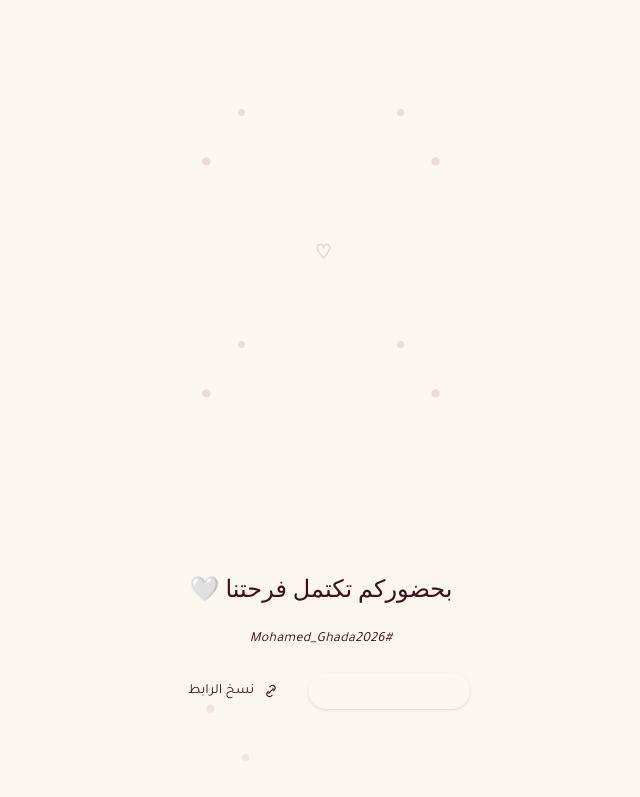
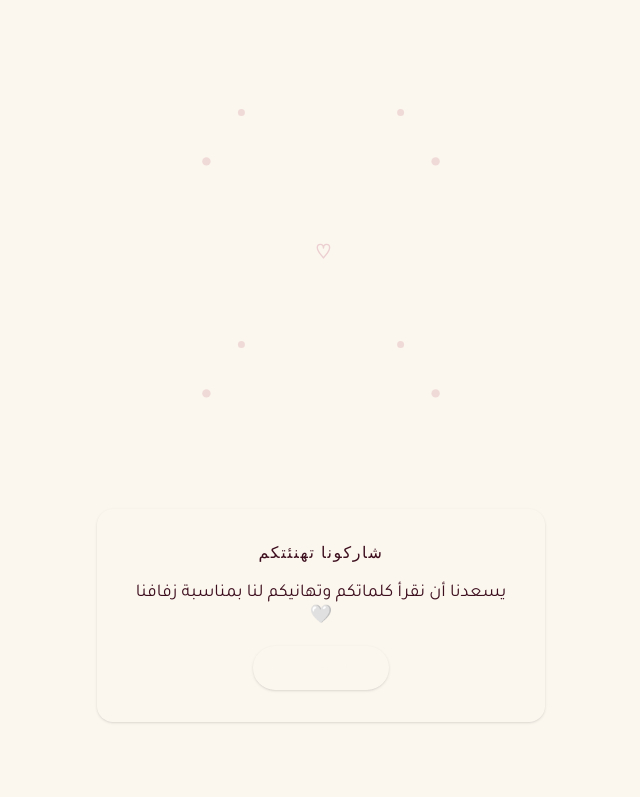
Before and after one commit to mahmoud-codeee/bride, a React (Vite) app: page / in a window 1280 px wide. Shown: the part 2000-2797 px from the top of the page, without its empty margins (319-959 px from the left). Before the commit the page ends 2773 px from the top, so only its background shows below. Built offline with nearby package versions, Linux system fonts and the light colour scheme; a web font is replaced by a local one.

Commit message:
Add Guest Wishes section with Google Form link

```diff
--- a/src/App.tsx
+++ b/src/App.tsx
@@ -7,6 +7,7 @@ import Details from "./components/Details";
 import AddToCalendar from "./components/AddToCalendar";
 import DressCode from "./components/DressCode";
 import Couple from "./components/Couple";
+import GuestWishes from "./components/GuestWishes";
 import Footer from "./components/Footer";
 
 function App() {
@@ -24,6 +25,7 @@ function App() {
         <AddToCalendar />
         <DressCode />
         <Couple />
+        <GuestWishes />
         <Footer />
       </div>
     </LanguageProvider>
--- /dev/null
+++ b/src/components/GuestWishes.tsx
@@ -0,0 +1,47 @@
+import { motion } from "framer-motion";
+import { useLanguage } from "../context/LanguageContext";
+
+export default function GuestWishes() {
+  const { t } = useLanguage();
+
+  return (
+    <section className="px-6 pb-16 flex flex-col items-center">
+      <motion.div
+        initial={{ opacity: 0, y: 24 }}
+        whileInView={{ opacity: 1, y: 0 }}
+        viewport={{ once: true, amount: 0.4 }}
+        transition={{ duration: 0.7, ease: "easeOut" }}
+        className="flex flex-col items-center gap-4 rounded-2xl px-8 py-8 w-full sm:w-auto sm:max-w-md shadow-sm text-center"
+        style={{
+          backgroundColor: "var(--color-ivory-dark)",
+          border: "1px solid var(--color-gold-light)",
+        }}
+      >
+        <span
+          className={`${t.meta.fontHeading} text-sm sm:text-base tracking-widest`}
+          style={{ color: "var(--color-gold)" }}
+        >
+          {t.wishes.title}
+        </span>
+        <span
+          className={`${t.meta.fontBody} text-base sm:text-lg leading-snug`}
+          style={{ color: "var(--color-wine-dark)" }}
+        >
+          {t.wishes.note}
+        </span>
+        <a
+          href={t.wishes.formUrl}
+          target="_blank"
+          rel="noopener noreferrer"
+          className={`${t.meta.fontBody} rounded-full px-6 py-2.5 text-sm sm:text-base shadow-sm transition-transform hover:scale-105`}
+          style={{
+            backgroundColor: "var(--color-wine)",
+            color: "var(--color-ivory)",
+          }}
+        >
+          {t.wishes.buttonLabel}
+        </a>
+      </motion.div>
+    </section>
+  );
+}
--- a/src/data/content.ts
+++ b/src/data/content.ts
@@ -57,6 +57,12 @@ export interface SiteContent {
     copyLink: string;
     copied: string;
     message: string;
+  };
+  wishes: {
+    title: string;
+    note: string;
+    buttonLabel: string;
+    formUrl: string;
   };
   footer: {
     message: string;
@@ -130,6 +136,13 @@ export const content: Record<Language, SiteContent> = {
       copied: "تم نسخ الرابط!",
       message: "بدعوتكم لحضور حفل زفاف محمد وغادة 🤍",
     },
+    wishes: {
+      title: "شاركونا تهنئتكم",
+      note: "يسعدنا أن نقرأ كلماتكم وتهانيكم لنا بمناسبة زفافنا 🤍",
+      buttonLabel: "اكتب لنا تهنئة",
+      formUrl:
+        "https://docs.google.com/forms/d/e/1FAIpQLSfM4yOIUUHG792xci_wq0f-S933sz_8okNsCCk_pNu3vL9gLg/viewform",
+    },
     footer: {
       message: "بحضوركم تكتمل فرحتنا 🤍",
       hashtag: "#Mohamed_Ghada2026",
@@ -200,6 +213,13 @@ export const content: Record<Language, SiteContent> = {
       copied: "Link Copied!",
       message: "You're invited to Mohamed & Ghada's wedding 🤍",
     },
+    wishes: {
+      title: "Leave Us a Wish",
+      note: "We'd love to read your congratulations and well wishes for our wedding 🤍",
+      buttonLabel: "Write Us a Wish",
+      formUrl:
+        "https://docs.google.com/forms/d/e/1FAIpQLSfM4yOIUUHG792xci_wq0f-S933sz_8okNsCCk_pNu3vL9gLg/viewform",
+    },
     footer: {
       message: "Our joy is complete with your presence 🤍",
       hashtag: "#Mohamed_Ghada2026",
```
